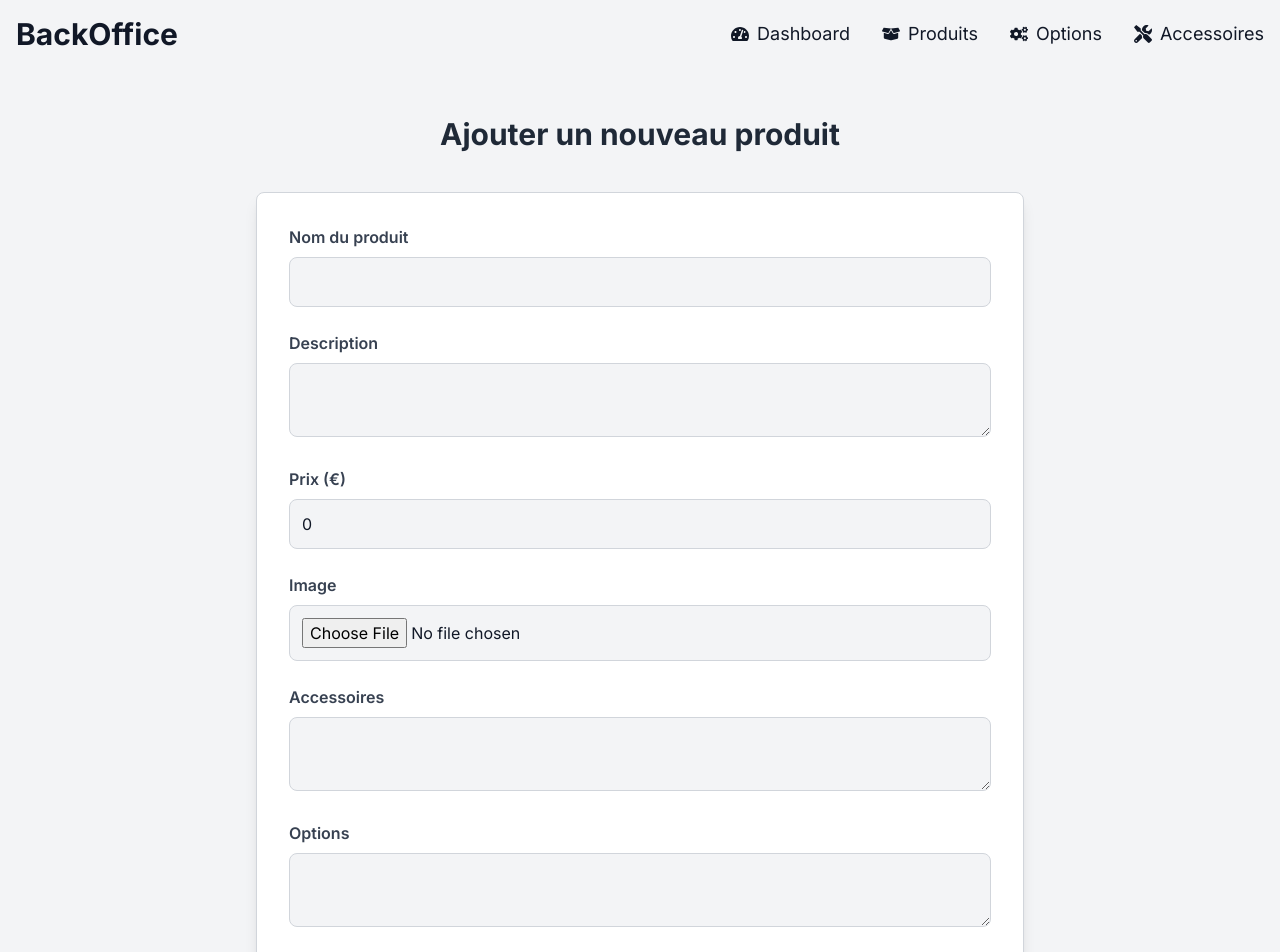
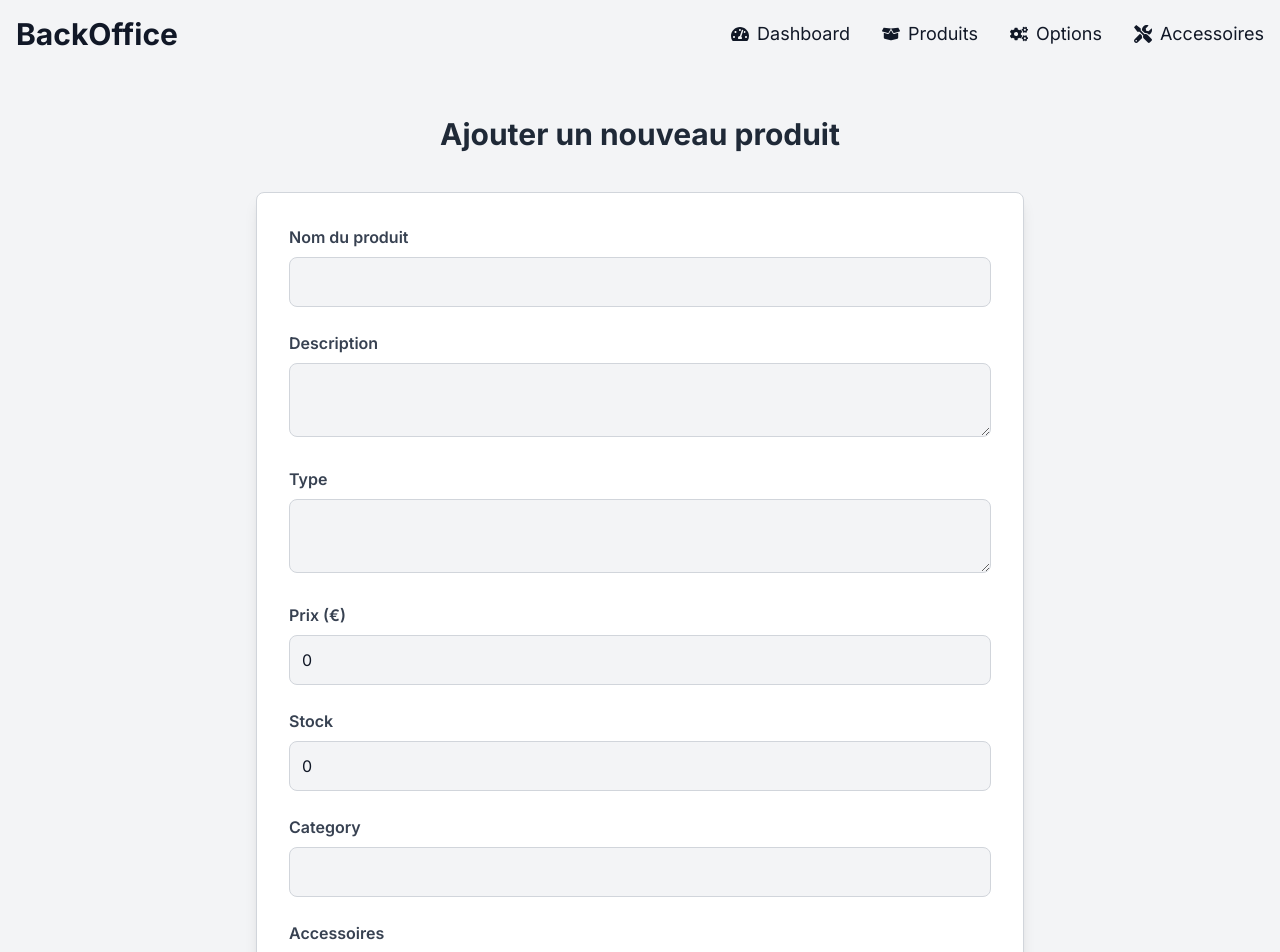
Before and after one commit to massDigit/retrometroidapp.front, a Next.js app: page /backoffice/products/addProduct in a window 1280 px wide. Shown: the top 952 px of the page. Built offline with nearby package versions, Linux system fonts and the light colour scheme.

Commit message:
handle form product

```diff
--- a/app/components/product/AddProductForm.tsx
+++ b/app/components/product/AddProductForm.tsx
@@ -1,32 +1,42 @@
 "use client";
+
+
 import React, { useState } from "react";
 import { useRouter } from "next/navigation";
 
 interface FormValues {
   itemName: string;
+  type:string;
   description: string;
   price: number;
-  image: File | null;
+  quantityStock: number;
+  category: string;
   accessories: string;
   options: string;
 }
 
 interface FormErrors {
   itemName?: string;
+  type?:string;
   description?: string;
   price?: string;
-  image?: string;
+  quantityStock?: string;
+  category?: string;
   accessories?: string;
   options?: string;
 }
 
 const AddProductForm: React.FC = () => {
   const router = useRouter();
+
+
   const [formData, setFormData] = useState<FormValues>({
     itemName: "",
+    type:"",
     description: "",
     price: 0,
-    image: null,
+    quantityStock: 0,
+    category: "",
     accessories: "",
     options: "",
   });
@@ -66,8 +76,11 @@ const AddProductForm: React.FC = () => {
     if (formData.price <= 0) {
       newErrors.price = "Le prix doit être supérieur à 0";
     }
-    if (!formData.image) {
-      newErrors.image = "Une image est requise";
+    if (formData.quantityStock <= 0) {
+      newErrors.quantityStock = "La quantité de stock doit être supérieure à 0";
+    }
+    if (!formData.category || formData.category.length < 3) {
+      newErrors.category = "La catégorie doit comporter au moins 3 caractères";
     }
 
     setErrors(newErrors);
@@ -80,14 +93,61 @@ const AddProductForm: React.FC = () => {
     if (validateForm()) {
       setSubmitting(true);
 
+
+      let productId = null
+      let cartUrl = null;
+
       // Requête API pour ajouter le produit
+      try {
+        // Transformation des accessoires et options en tableaux
+        const accessoriesArray = formData.accessories
+          .split(",")
+          .map((item) => item.trim());
 
-      setTimeout(() => {
-        //Redirige vers la page showProducts
-        router.push("/showProducts");
-      }, 1000);
+        const optionsArray = formData.options.split(",")
+        .map((item) => item.trim());
 
-      setSubmitting(false);
+        // Préparation des données en JSON
+        const bodyData = {
+          name: formData.itemName,
+          type: formData.type,
+          description: formData.description,
+          price: formData.price,
+          stockQuantity: formData.quantityStock,
+          category: formData.category,
+          accessories: accessoriesArray,
+          options: optionsArray,
+        };
+
+
+        const response = await fetch("http://localhost:3000/products/addProduct/", {
+          method: "POST",
+          headers: {
+            "Content-Type": "application/json",
+          },
+          body: JSON.stringify(bodyData), // Conversion des données en JSON
+        });
+
+        if (!response.ok) {
+          throw new Error("Erreur lors de l'ajout du produit");
+        }
+
+        const data = await response.json();
+
+        productId = data.product._id;
+
+        cartUrl = `https://api-retrometroid.devprod.fr/panier/${productId}`;
+
+
+      } catch (error) {
+        console.error("Erreur lors de l'ajout du produit:", error);
+      } finally {
+        if (cartUrl) {
+          router.push(cartUrl);
+        }
+        setSubmitting(false);
+
+      }
     }
   };
 
@@ -134,6 +194,25 @@ const AddProductForm: React.FC = () => {
 
       <div>
         <label
+          htmlFor="type"
+          className="block text-gray-700 font-semibold mb-2"
+        >
+          Type
+        </label>
+        <textarea
+          id="type"
+          name="type"
+          value={formData.type}
+          onChange={handleChange}
+          className="w-full p-3 border border-gray-300 rounded-lg bg-gray-100 text-gray-900 placeholder-gray-400 focus:ring-2 focus:ring-indigo-500"
+        />
+        {errors.type && (
+          <div className="text-red-500 text-sm mt-1">{errors.type}</div>
+        )}
+      </div>
+
+      <div>
+        <label
           htmlFor="price"
           className="block text-gray-700 font-semibold mb-2"
         >
@@ -151,26 +230,43 @@ const AddProductForm: React.FC = () => {
           <div className="text-red-500 text-sm mt-1">{errors.price}</div>
         )}
       </div>
-
       <div>
         <label
-          htmlFor="image"
+          htmlFor="price"
           className="block text-gray-700 font-semibold mb-2"
         >
-          Image
+          Stock
         </label>
         <input
-          id="image"
-          name="image"
-          type="file"
-          onChange={handleImageChange}
+          id="quantityStock"
+          name="quantityStock"
+          type="number"
+          value={formData.quantityStock}
+          onChange={handleChange}
           className="w-full p-3 border border-gray-300 rounded-lg bg-gray-100 text-gray-900 placeholder-gray-400 focus:ring-2 focus:ring-indigo-500"
         />
-        {errors.image && (
-          <div className="text-red-500 text-sm mt-1">{errors.image}</div>
+        {errors.quantityStock && (
+          <div className="text-red-500 text-sm mt-1">{errors.quantityStock}</div>
         )}
       </div>
-
+      <div>
+        <label
+          htmlFor="category"
+          className="block text-gray-700 font-semibold mb-2"
+        >
+         Category
+        </label>
+        <input
+          id="category"
+          name="category"
+          value={formData.category}
+          onChange={handleChange}
+          className="w-full p-3 border border-gray-300 rounded-lg bg-gray-100 text-gray-900 placeholder-gray-400 focus:ring-2 focus:ring-indigo-500"
+        />
+        {errors.category && (
+          <div className="text-red-500 text-sm mt-1">{errors.category}</div>
+        )}
+      </div>
       <div>
         <label
           htmlFor="accessories"
```
